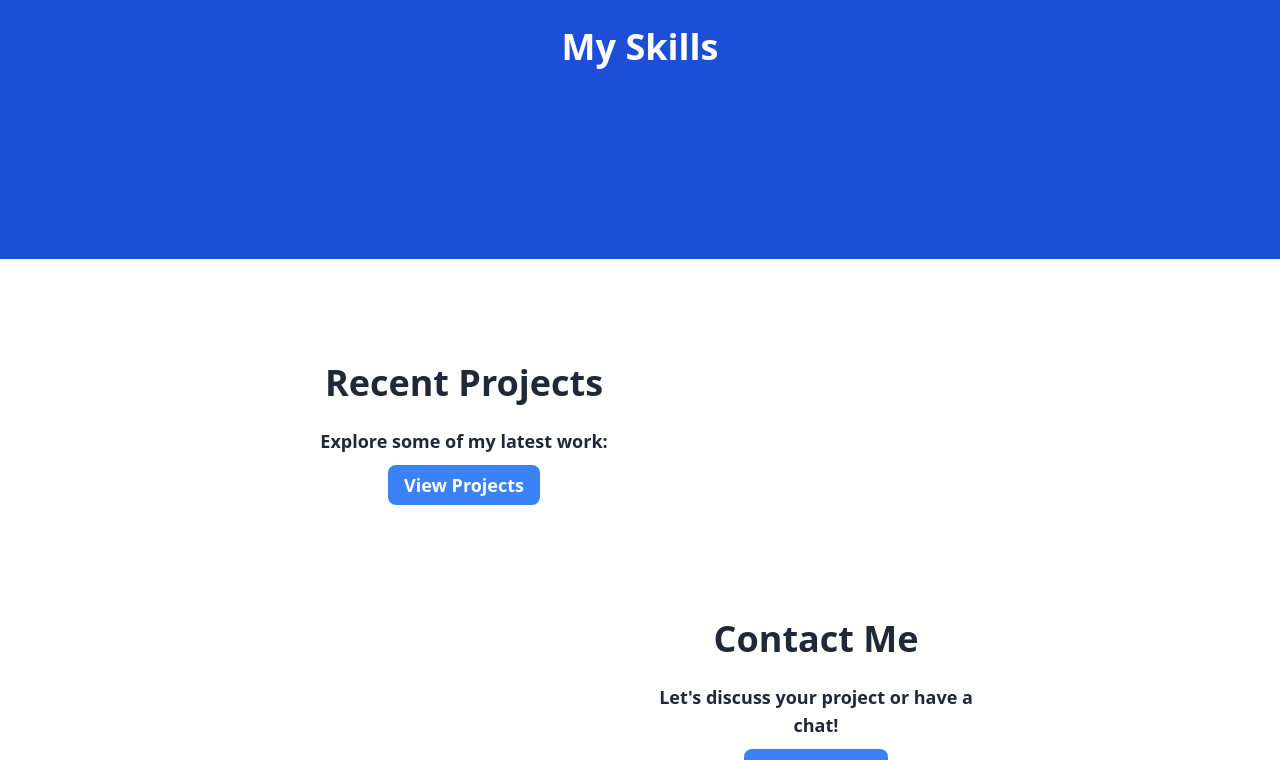
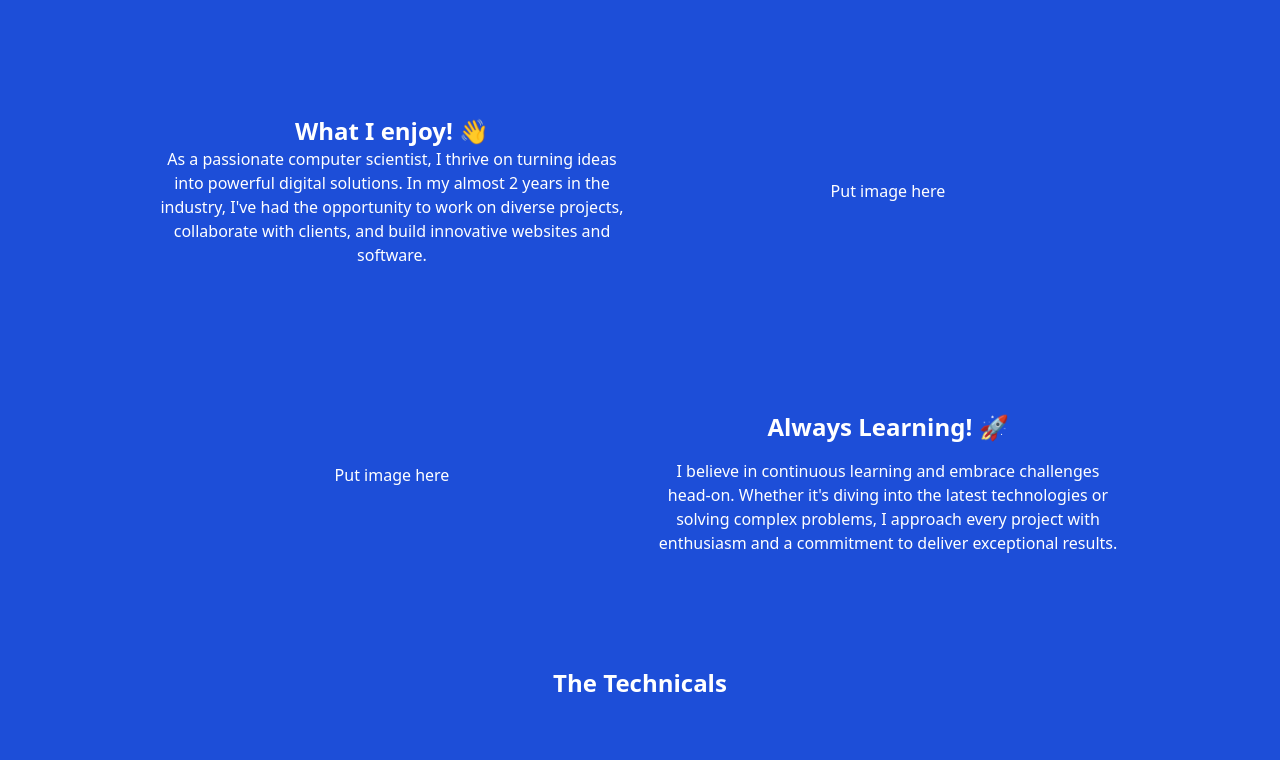
Before and after one commit to joriman/joriman-dev, a Next.js app: page / in a window 1280 px wide. Shown: the part 777-1537 px from the top of the page. Built offline with nearby package versions, Linux system fonts and the light colour scheme.

Commit message:
feat: basic "about me" section

```diff
--- a/src/pages/index.tsx
+++ b/src/pages/index.tsx
@@ -26,7 +26,7 @@ export default function Home() {
 					</div>
 				</section>
 
-				<section className="text-center w-screen ">
+				<section className="text-center w-full">
 					<div className="rotate-180">
 						<svg className="flex w-full h-[128px]" data-name="Layer 1" xmlns="http://www.w3.org/2000/svg" viewBox="0 0 1200 120" preserveAspectRatio="none">
 							<path d="M0,0V46.29c47.79,22.2,103.59,32.17,158,28,70.36-5.37,136.33-33.31,206.8-37.5C438.64,32.43,512.34,53.67,583,72.05c69.27,18,138.3,24.88,209.4,13.08,36.15-6,69.85-17.84,104.45-29.34C989.49,25,1113-14.29,1200,52.47V0Z" opacity=".25" className=" fill-blue-700"></path>
@@ -34,10 +34,29 @@ export default function Home() {
 							<path d="M0,0V5.63C149.93,59,314.09,71.32,475.83,42.57c43-7.64,84.23-20.12,127.61-26.46,59-8.63,112.48,12.24,165.56,35.4C827.93,77.22,886,95.24,951.2,90c86.53-7,172.46-45.71,248.8-84.81V0Z" className="fill-blue-700"></path>
 						</svg>
 					</div>
-					<div className="bg-blue-700 min-h-[256px]">
-						<h2 className="text-white text-4xl font-bold p-6">My Skills</h2>
+					<div className="bg-blue-700 space-y-24 py-24">
+						<div className='grid grid-cols-1 md:grid-cols-2 py-4 md:mx-36 text-white'>
+							<article className="mx-4">
+								<h2 className='text-2xl font-bold'>What I enjoy! 👋</h2>
+								<p>As a passionate computer scientist, I thrive on turning ideas into powerful digital solutions. In my almost 2 years in the industry, I&apos;ve had the opportunity to work on diverse projects, collaborate with clients, and build innovative websites and software.</p>
+							</article>
+							<div className='flex justify-center items-center'>
+								<h1>Put image here</h1>
+							</div>
+						</div>
+
+						<div className='grid grid-cols-1 md:grid-cols-2 md:mx-36 py-4 space-between text-white'>
+							<div className='flex justify-center items-center'>
+								<h1>Put image here</h1>
+							</div>
+							<article className='mx-4'>
+								<h2 className='text-2xl font-bold py-4'>Always Learning! 🚀</h2>
+								<p>I believe in continuous learning and embrace challenges head-on. Whether it&apos;s diving into the latest technologies or solving complex problems, I approach every project with enthusiasm and a commitment to deliver exceptional results.</p>
+							</article>
+						</div>
+
 						<div>
-
+							<h2 className="font-bold text-2xl text-white pb-12">The Technicals</h2>
 						</div>
 					</div>
 				</section>
```
